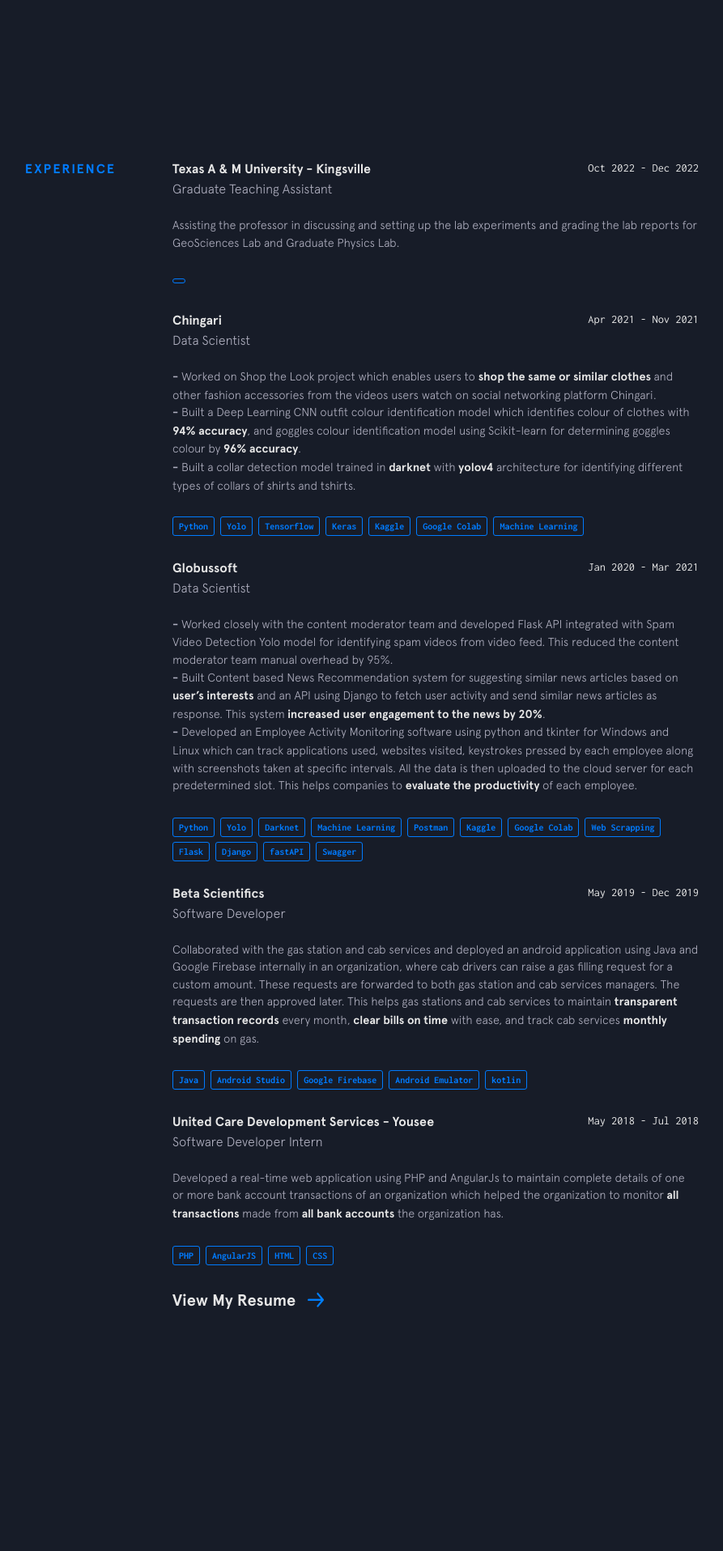
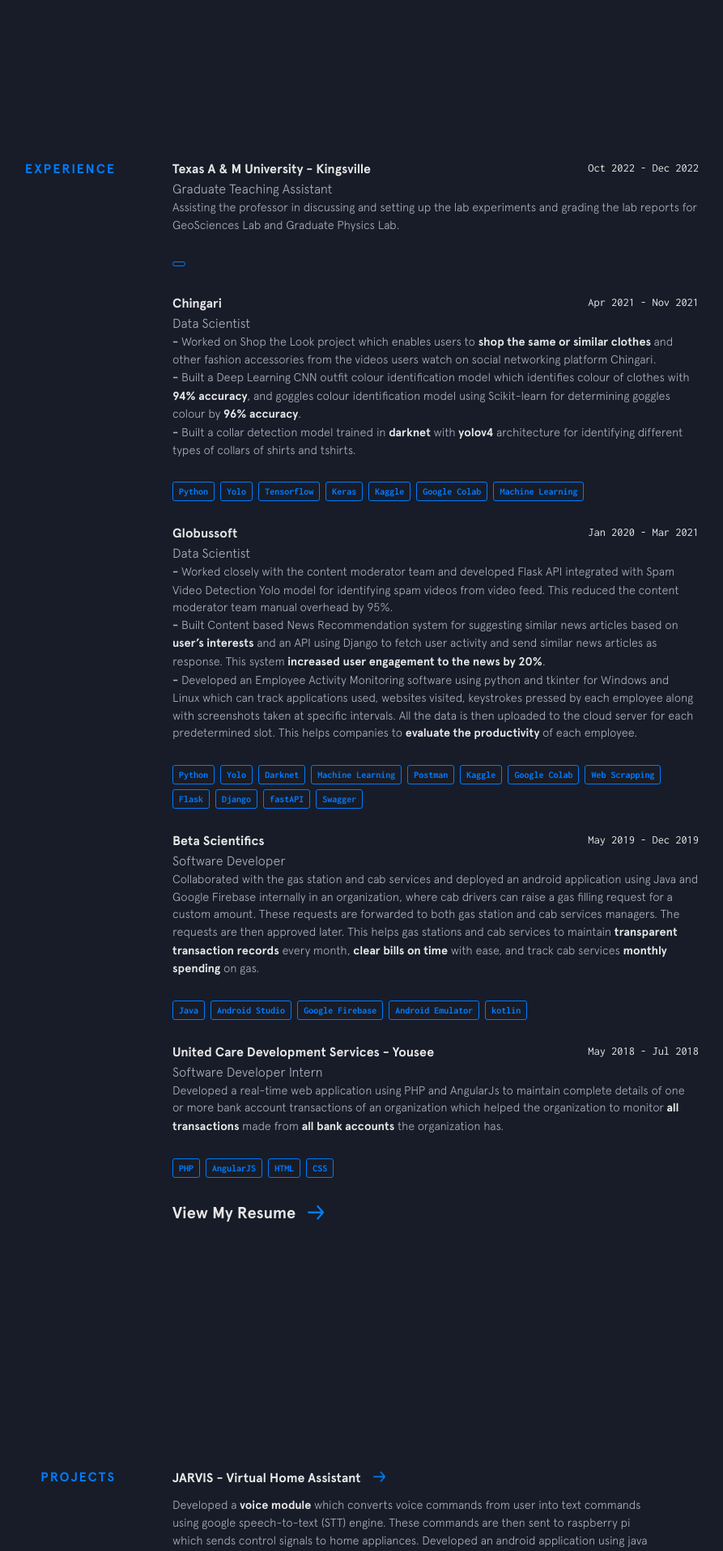
Before and after one commit to srikanthkarre/portfolio, a Jekyll site: the page built from index.html, in a window 1280 px wide. Shown: the part 2438-4354 px from the top of the page at 81% size, without its empty margins (237-1130 px from the left). Built offline with Jekyll 4.4.1, drawn with Linux system fonts in a browser that asks for light colours; nearby versions of some CDN libraries.

Commit message:
Update experience.yml

```diff
--- a/_data/experience.yml
+++ b/_data/experience.yml
@@ -3,7 +3,7 @@
   time: Oct 2022 - Dec 2022
   position: Graduate Teaching Assistant
   location: Kingsville, USA
-  description: <p><br>Assisting the professor in discussing and setting up the lab experiments and grading the lab reports for GeoSciences Lab and Graduate Physics Lab.<br></p>
+  description: <p>Assisting the professor in discussing and setting up the lab experiments and grading the lab reports for GeoSciences Lab and Graduate Physics Lab.<br></p>
   used:
     - thing:
 
@@ -12,7 +12,7 @@
   time: Apr 2021 - Nov 2021
   position: Data Scientist
   location: Bengaluru, India
-  description: <p><br><b>-</b> Worked on Shop the Look project which enables users to <strong>shop the same or similar clothes</strong> and other fashion accessories from the videos users watch on social networking platform Chingari. <br><b>-</b> Built a Deep Learning CNN outfit colour identification model which identifies colour of clothes with <strong>94% accuracy</strong>, and goggles colour identification model using Scikit-learn for determining goggles colour by <strong>96% accuracy</strong>. <br><b>-</b> Built a collar detection model trained in <strong>darknet</strong> with <strong>yolov4</strong> architecture for identifying different types of collars of shirts and tshirts.<br></p>
+  description: <p><b>-</b> Worked on Shop the Look project which enables users to <strong>shop the same or similar clothes</strong> and other fashion accessories from the videos users watch on social networking platform Chingari. <br><b>-</b> Built a Deep Learning CNN outfit colour identification model which identifies colour of clothes with <strong>94% accuracy</strong>, and goggles colour identification model using Scikit-learn for determining goggles colour by <strong>96% accuracy</strong>. <br><b>-</b> Built a collar detection model trained in <strong>darknet</strong> with <strong>yolov4</strong> architecture for identifying different types of collars of shirts and tshirts.<br></p>
   used:
     - thing: Python
     - thing: Yolo
@@ -27,7 +27,7 @@
   time: Jan 2020 - Mar 2021
   position: Data Scientist
   location: Bengaluru, India
-  description: <p><br><b>-</b> Worked closely with the content moderator team and developed Flask API integrated with Spam Video Detection Yolo model for identifying spam videos from video feed. This </strong>reduced the content moderator team manual overhead by 95%</strong>. <br><b>-</b> Built Content based News Recommendation system for suggesting similar news articles based on <strong>user’s interests</strong> and an API using Django to fetch user activity and send similar news articles as response. This system <strong>increased user engagement to the news by 20%</strong>. <br><b>-</b> Developed an Employee Activity Monitoring software using python and tkinter for Windows and Linux which can track applications used, websites visited, keystrokes pressed by each employee along with screenshots taken at specific intervals. All the data is then uploaded to the cloud server for each predetermined slot. This helps companies to <strong>evaluate the productivity</strong> of each employee.<br></p>
+  description: <p><b>-</b> Worked closely with the content moderator team and developed Flask API integrated with Spam Video Detection Yolo model for identifying spam videos from video feed. This </strong>reduced the content moderator team manual overhead by 95%</strong>. <br><b>-</b> Built Content based News Recommendation system for suggesting similar news articles based on <strong>user’s interests</strong> and an API using Django to fetch user activity and send similar news articles as response. This system <strong>increased user engagement to the news by 20%</strong>. <br><b>-</b> Developed an Employee Activity Monitoring software using python and tkinter for Windows and Linux which can track applications used, websites visited, keystrokes pressed by each employee along with screenshots taken at specific intervals. All the data is then uploaded to the cloud server for each predetermined slot. This helps companies to <strong>evaluate the productivity</strong> of each employee.<br></p>
   used:
     - thing: Python
     - thing: Yolo
@@ -47,7 +47,7 @@
   time: May 2019 - Dec 2019
   position: Software Developer
   location: Bengaluru, India
-  description: <p><br>Collaborated with the gas station and cab services and deployed an android application using Java and Google Firebase internally in an organization, where cab drivers can raise a gas filling request for a custom amount. These requests are forwarded to both gas station and cab services managers. The requests are then approved later. This helps gas stations and cab services to maintain <strong>transparent transaction records</strong> every month, <strong>clear bills on time</strong> with ease, and track cab services <strong>monthly spending</strong> on gas</strong>.<br></p>
+  description: <p>Collaborated with the gas station and cab services and deployed an android application using Java and Google Firebase internally in an organization, where cab drivers can raise a gas filling request for a custom amount. These requests are forwarded to both gas station and cab services managers. The requests are then approved later. This helps gas stations and cab services to maintain <strong>transparent transaction records</strong> every month, <strong>clear bills on time</strong> with ease, and track cab services <strong>monthly spending</strong> on gas</strong>.<br></p>
   used:
     - thing: Java
     - thing: Android Studio
@@ -60,7 +60,7 @@
   time: May 2018 - Jul 2018
   position: Software Developer Intern
   location: Hyderabad, India
-  description: <p><br>Developed a real-time web application using PHP and AngularJs to maintain complete details of one or more bank account transactions of an organization which helped the organization to monitor <strong>all transactions</strong> made from <strong>all bank accounts</strong> the organization has.<br></p>
+  description: <p>Developed a real-time web application using PHP and AngularJs to maintain complete details of one or more bank account transactions of an organization which helped the organization to monitor <strong>all transactions</strong> made from <strong>all bank accounts</strong> the organization has.<br></p>
   used:
     - thing: PHP
     - thing: AngularJS
```
